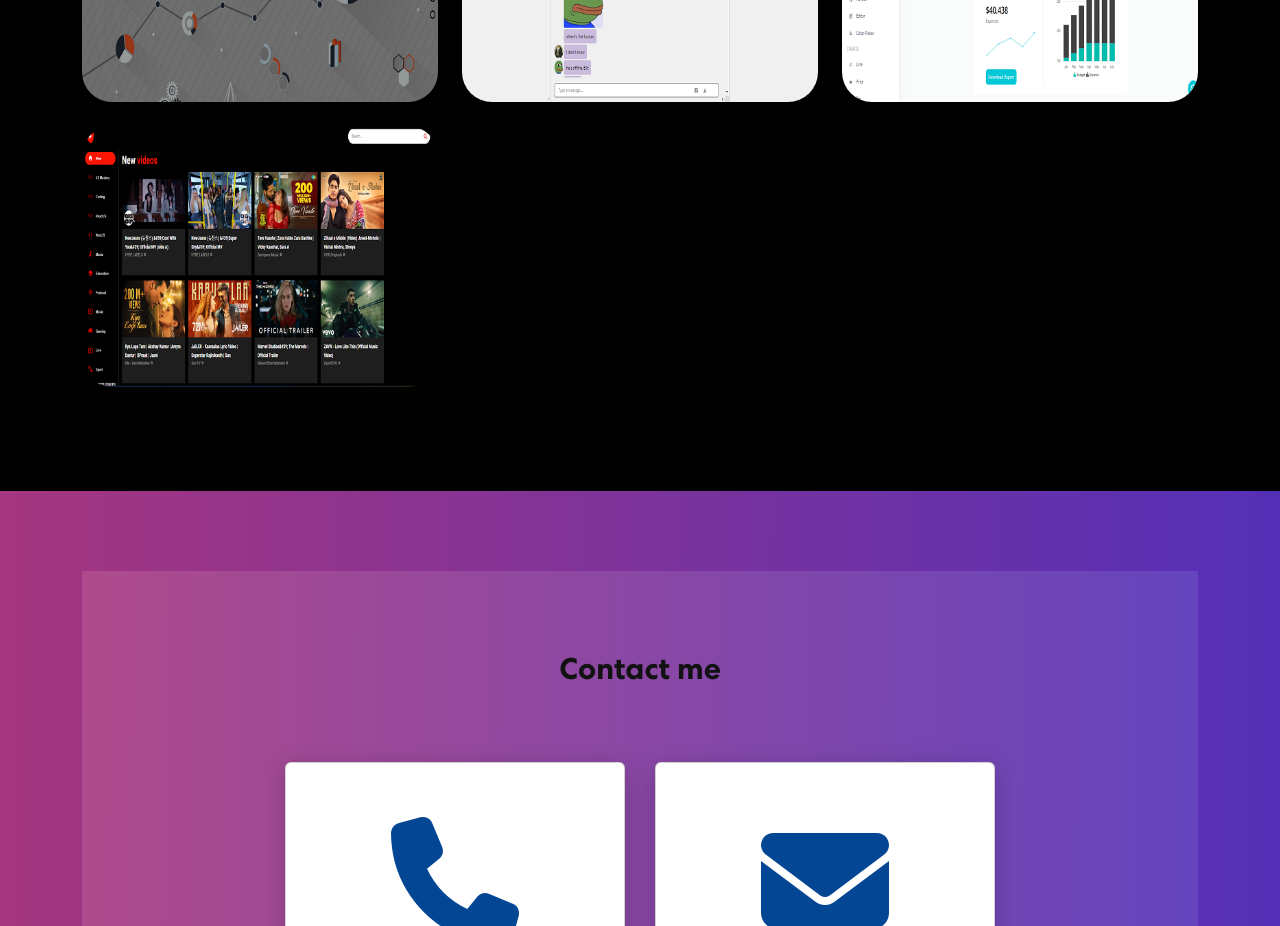
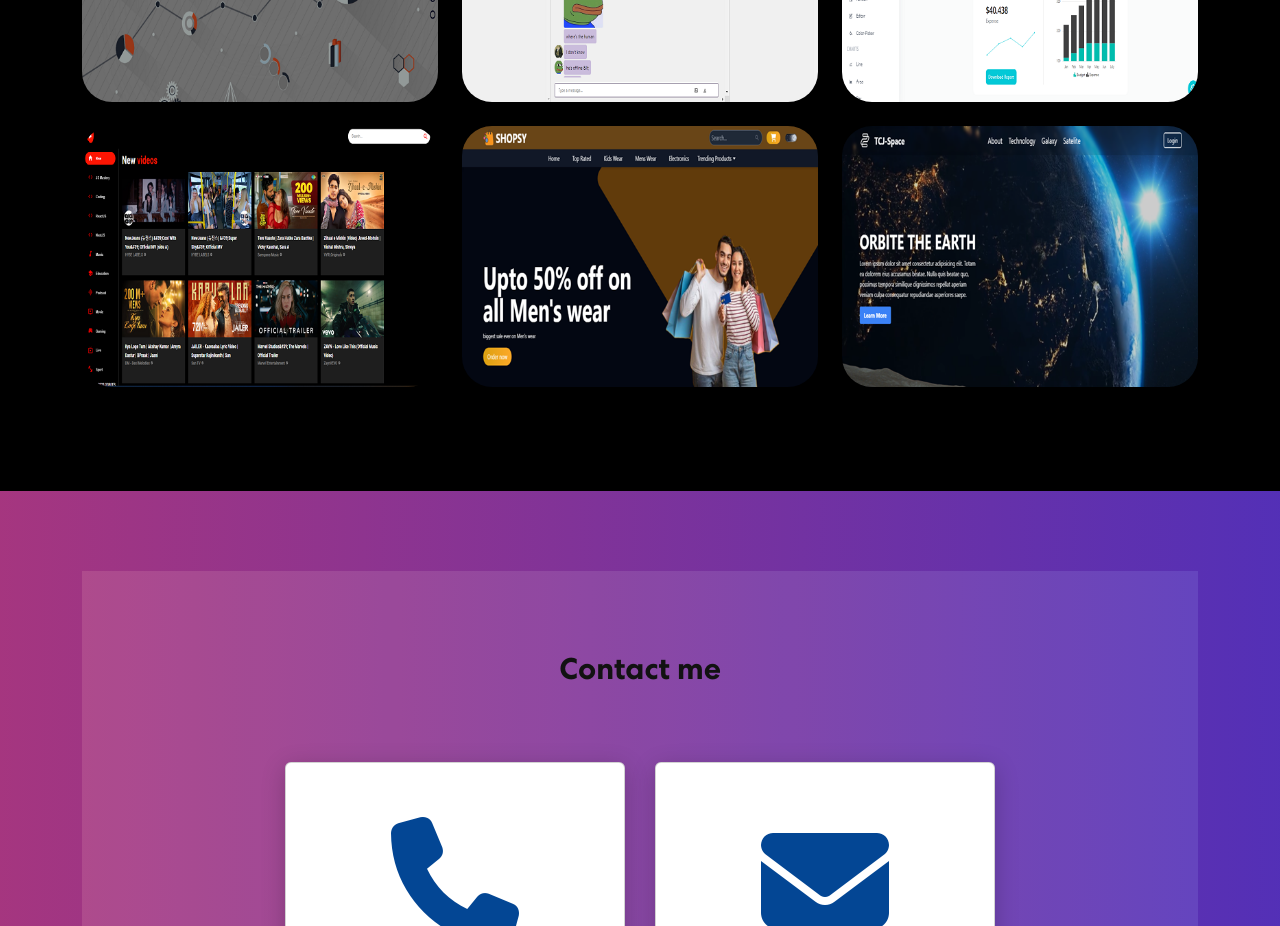
Before and after one commit to G3RGES/react-personal-portfolio, a React (Create React App) app: page / in a window 1280 px wide. Shown: the part 1520-2446 px from the top of the page. Built offline with nearby package versions, Linux system fonts and the light colour scheme.

Commit message:
Update Projects.js

```diff
--- a/src/components/Projects.js
+++ b/src/components/Projects.js
@@ -10,6 +10,13 @@ import projImg7 from "../assets/img/project-img7.png";
 import projImg8 from "../assets/img/project-img8.png";
 import projImg9 from "../assets/img/project-img9.png";
 import projImg10 from "../assets/img/project-img10.png";
+import projImg11 from "../assets/img/project-img11.png";
+import projImg12 from "../assets/img/project-img12.png";
+import projImg13 from "../assets/img/project-img13.png";
+import projImg14 from "../assets/img/project-img14.jpg";
+import projImg15 from "../assets/img/project-img15.jpg";
+import projImg16 from "../assets/img/project-img16.jpg";
+import projImg17 from "../assets/img/project-img17.jpg";
 import colorSharp2 from "../assets/img/color-sharp2.png";
 import { ProjectCard } from "./ProjectCard";
 import "animate.css";
@@ -53,6 +60,18 @@ export const Projects = () => {
       description:
         "Advanced YouTube clone using React.js, React Router, React Player, Axios, and MUI 'Tutorial'",
       imgUrl: projImg10,
+    },
+    {
+      title: "Shopsy",
+      description:
+        "simple ecommerce store using React.js, Tailwind, react icons,and aos ",
+      imgUrl: projImg11,
+    },
+    {
+      title: "Space Website",
+      description:
+        "Space Website using React.js, Tailwind, react icons,and aos ",
+      imgUrl: projImg12,
     },
   ];
   const itiProjects = [
```
